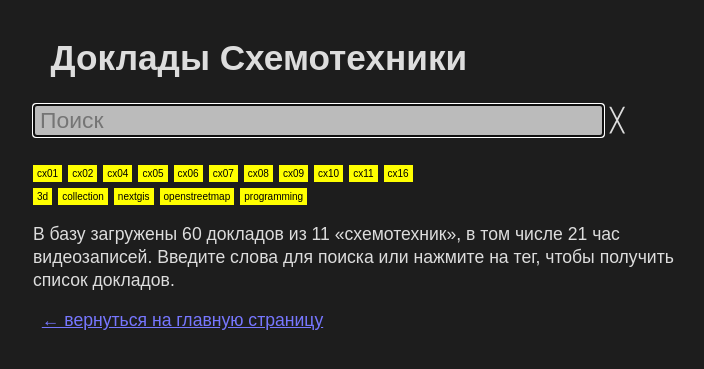
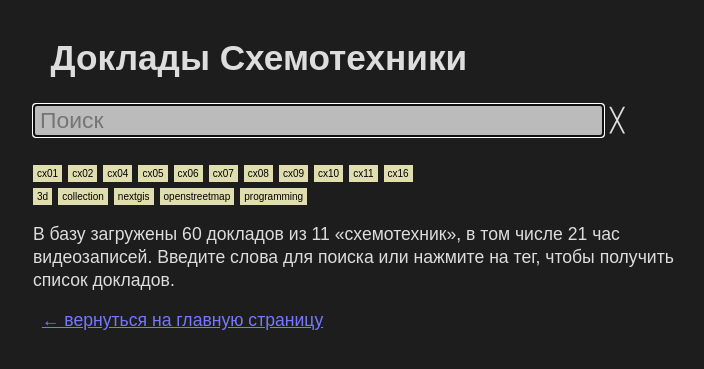
Before and after one commit to Zverik/schemotechnika, a Jekyll site: the page talks/index.html, which Jekyll copies as it is, in a window 1280 px wide. Shown: the top 369 px of the page, without its empty margins (257-961 px from the left). Built offline with Jekyll 4.4.1, drawn with Linux system fonts in a browser that asks for light colours; nearby versions of some CDN libraries.

Commit message:
Fix youtube issue and tone down tags

```diff
--- a/schemo.css
+++ b/schemo.css
@@ -59,7 +59,7 @@
 }
 
 #search-results {
-  margin: 2em 0;
+  margin: 1em 0;
 }
 
 .tags {
@@ -70,7 +70,7 @@
   display: inline-block;
   padding: 2px 4px;
   margin-right: 6px;
-  background: yellow;
+  background: #E0DDAE;
   cursor: pointer;
   font-size: 10px;
   color: black;
--- a/talks/index.html
+++ b/talks/index.html
@@ -36,7 +36,7 @@
               <li v-if="talk.links">Ссылки: <span v-for="(url, name, index) in talk.links"><span v-if="index > 0">, </span><a :href="url">{{ name }}</a></span></li>
               <li>Продолжительность: {{ duration(talk) }}</li>
             </ul>
-            <iframe v-if="talk.youtube" style="max-width: 700px; height: 394px;" :src="'https://www.youtube.com/embed/' + talk.youtube + '?rel=0'" frameborder="0" allow="autoplay; encrypted-media" allowfullscreen></iframe>
+            <iframe v-if="talk.youtube" style="width: 100%; height: 394px;" :src="'https://www.youtube.com/embed/' + talk.youtube + '?rel=0'" frameborder="0" allow="autoplay; encrypted-media" allowfullscreen></iframe>
           </div>
         </div>
       </div>
```
